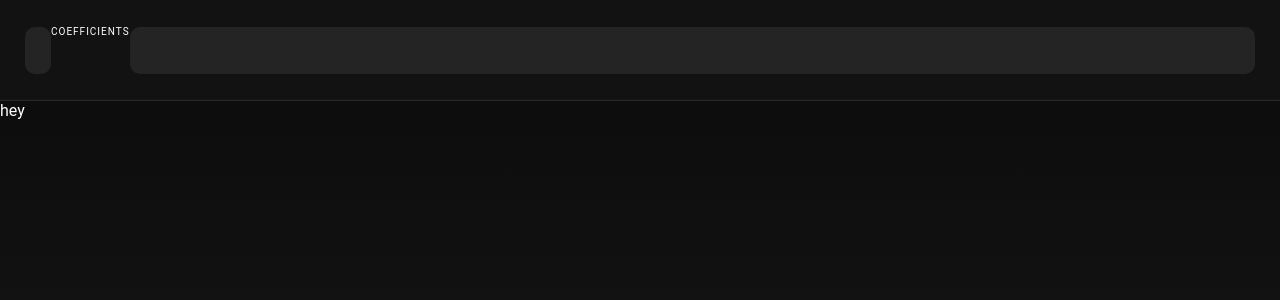
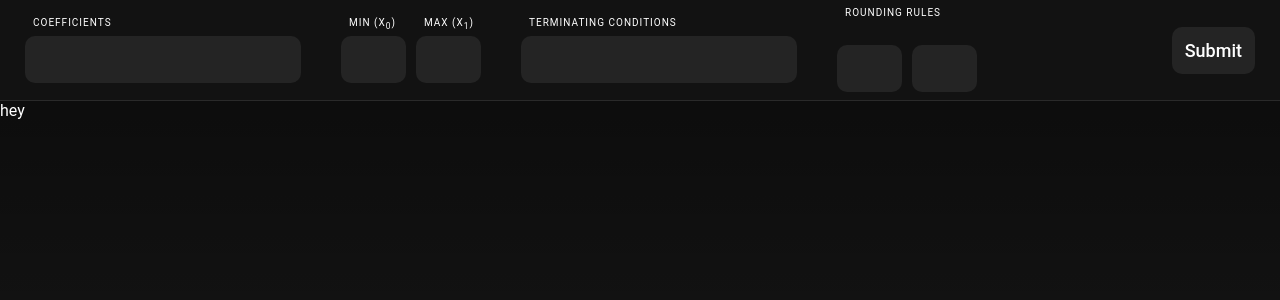
Before and after one commit to marqroldan/numericalmethods, a React app: page / in a window 1280 px wide. Shown: the top 300 px of the page. Built offline with nearby package versions, Linux system fonts and the light colour scheme.

Commit message:
Updated App.tsx and some scss formatting

```diff
--- a/src/App.tsx
+++ b/src/App.tsx
@@ -6,7 +6,10 @@ import NumericalMethods from '@Methods';
 
 import Header from '@Components/Header';
 import Main from '@Components/Main';
-import Text from '@Components/Text';
+import Field from '@Components/Field';
+import Input from '@Components/Input';
+
+import FieldGroup from '@Components/FieldGroup';
 
 function App() {
   const METHOD = NumericalMethods.Bisection;
@@ -19,13 +22,56 @@ function App() {
 
   return (
     <div className="_container">
-      <Header>
-        <div style={{ display: 'flex', flex: 1 }}>
-          <input type={'text'} />
-          <Text className={'label'}>COEFFICIENTS</Text>
-        </div>
-        <input type={'text'} />
-      </Header>
+      <form>
+        <Header>
+          <div style={{ display: 'flex', flex: 1 }}>
+            <FieldGroup>
+              <Field label={'Coefficients'}>
+                <input type={'text'} />
+              </Field>
+            </FieldGroup>
+
+            <FieldGroup>
+              <Field
+                label={
+                  <>
+                    Min (X<sub>0</sub>)
+                  </>
+                }
+              >
+                <Input className={'small'} />
+              </Field>
+              <Field
+                label={
+                  <>
+                    Max (X<sub>1</sub>)
+                  </>
+                }
+              >
+                <Input className={'small'} />
+              </Field>
+            </FieldGroup>
+
+            <FieldGroup>
+              <Field label={'Terminating Conditions'}>
+                <input type={'text'} />
+              </Field>
+            </FieldGroup>
+
+            <FieldGroup label={'Rounding rules'}>
+              <Field>
+                <Input className={'small'} />
+              </Field>
+              <Field>
+                <Input className={'small'} />
+              </Field>
+            </FieldGroup>
+          </div>
+          <div>
+            <input type={'submit'} />
+          </div>
+        </Header>
+      </form>
       <Main></Main>
     </div>
   );
--- a/src/styles/global.scss
+++ b/src/styles/global.scss
@@ -1,19 +1,21 @@
 body {
-    background-color: #121212;
-    padding: 0;
-    margin: 0;
-    -webkit-font-smoothing: antialiased;
-    -moz-osx-font-smoothing: grayscale;
+  background-color: #121212;
+  padding: 0;
+  margin: 0;
+  -webkit-font-smoothing: antialiased;
+  -moz-osx-font-smoothing: grayscale;
 }
 
-body, input {
-  font-family: 'Roboto', -apple-system, BlinkMacSystemFont, 'Segoe UI',  'Oxygen',
+body,
+input {
+  font-family: 'Roboto', -apple-system, BlinkMacSystemFont, 'Segoe UI', 'Oxygen',
     'Ubuntu', 'Cantarell', 'Fira Sans', 'Droid Sans', 'Helvetica Neue',
     sans-serif;
-  color: #FFF;
+  color: #fff;
 }
 
-body, html {
+body,
+html {
   height: 100%;
 }
 
```
